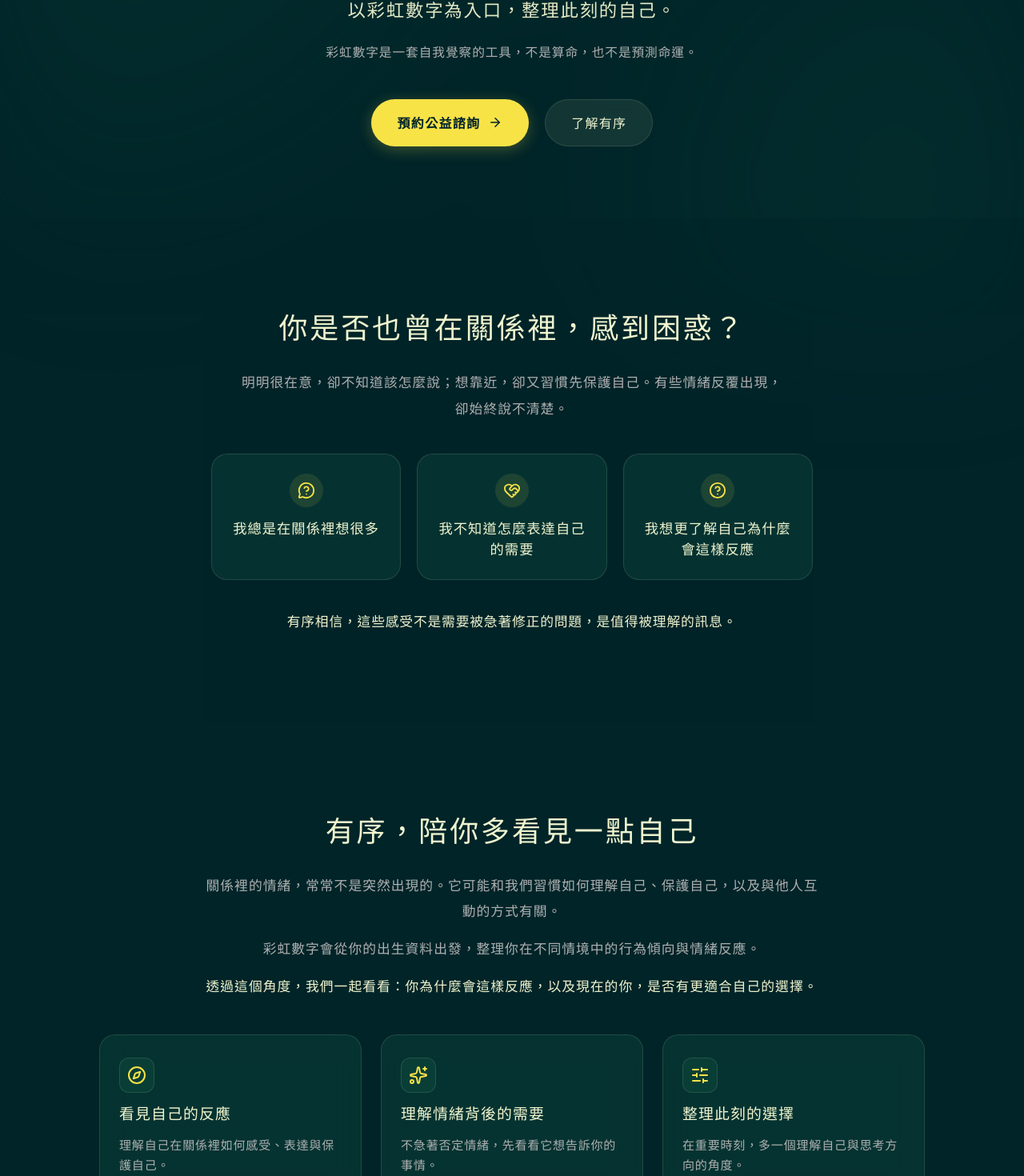
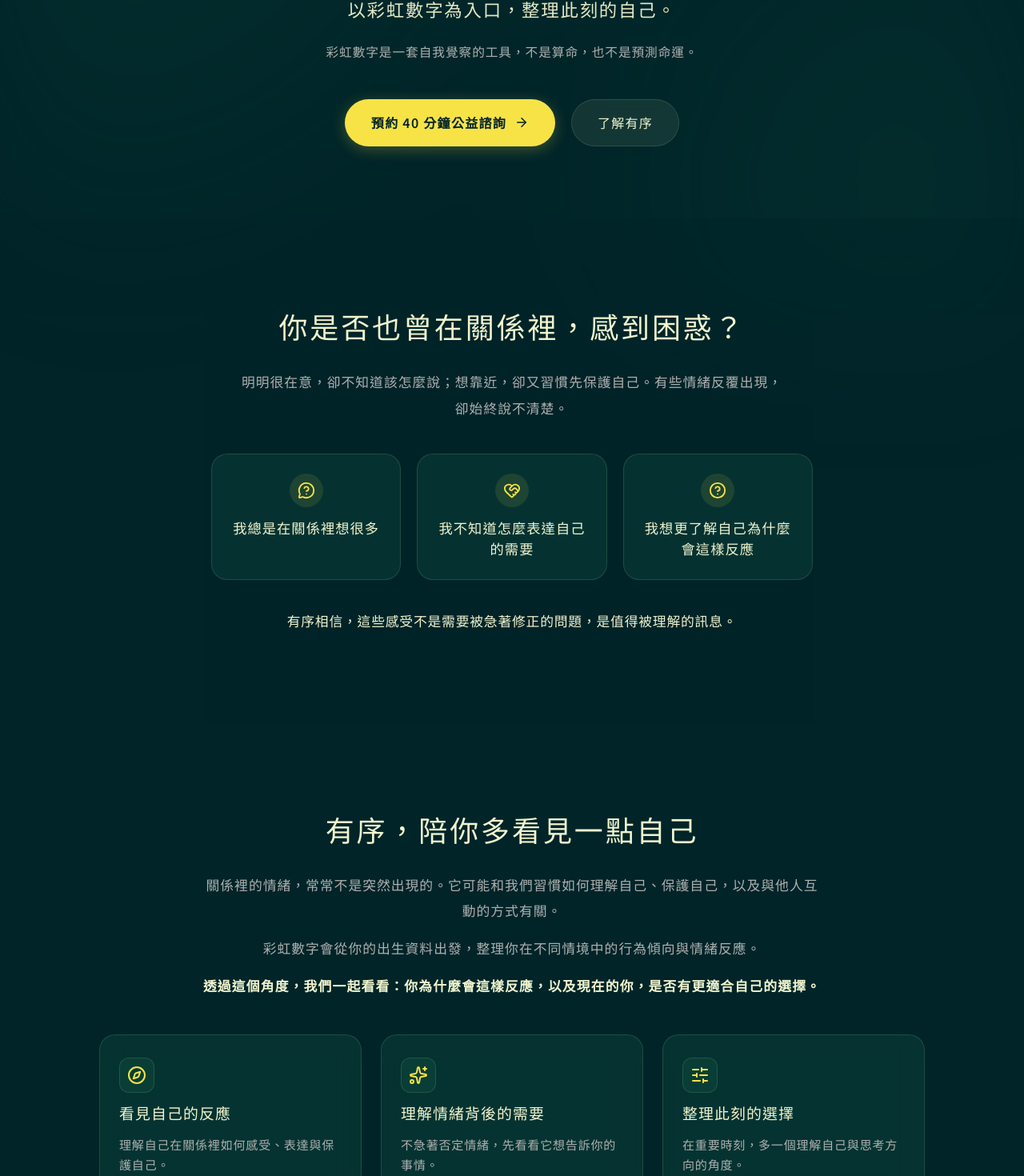
Before and after one commit to YuChingLinLisa/yousee-website, a React (Vite) app: page / in a window 1280 px wide. Shown: the part 370-1840 px from the top of the page at 80% size. Built offline with nearby package versions, Linux system fonts and the light colour scheme.

Commit message:
fix: update all LINE booking buttons to official LINE add-friend URL

```diff
--- a/src/components/About.jsx
+++ b/src/components/About.jsx
@@ -36,7 +36,7 @@ export default function About() {
             <p style={{ marginBottom: '14px' }}>
               彩虹數字會從你的出生資料出發，整理你在不同情境中的行為傾向與情緒反應。
             </p>
-            <p style={{ color: 'var(--color-cream-light)', margin: 0 }}>
+            <p style={{ color: 'var(--color-cream-light)', margin: 0, fontWeight: 600, letterSpacing: '0.07em' }}>
               透過這個角度，我們一起看看：你為什麼會這樣反應，以及現在的你，是否有更適合自己的選擇。
             </p>
           </div>
--- a/src/components/FinalCTA.jsx
+++ b/src/components/FinalCTA.jsx
@@ -1,7 +1,7 @@
 import React from 'react';
 import { ArrowRight } from 'lucide-react';
 
-const LINE_BOOKING_URL = "https://line.me/R/oaMessage/@545trppy/?我想預約有序的公益諮詢";
+const LINE_BOOKING_URL = "https://line.me/R/ti/p/@545trppy";
 
 export default function FinalCTA() {
   return (
@@ -18,7 +18,7 @@ export default function FinalCTA() {
             letterSpacing: '0.08em'
           }}
         >
-          讓理解自己，成為關係改變的開始
+          讓理解自己，成為整理生活的起點
         </h2>
 
         <p style={{
@@ -27,9 +27,9 @@ export default function FinalCTA() {
           maxWidth: '560px',
           margin: '0 auto 36px auto',
           lineHeight: 1.8,
-          letterSpacing: '0.05em'
+          letterSpacing: '0.06em'
         }}>
-          不需要先把故事整理完整，從你現在最想理解的地方開始就好。
+          給自己一段時間，在重要時刻，多看見自己一點。
         </p>
 
         <div>
@@ -40,7 +40,7 @@ export default function FinalCTA() {
             className="btn btn-primary"
             style={{ fontSize: '1.05rem', padding: '15px 38px', letterSpacing: '0.08em' }}
           >
-            <span>預約公益諮詢</span>
+            <span>預約 40 分鐘公益諮詢</span>
             <ArrowRight size={18} />
           </a>
         </div>
--- a/src/components/Footer.jsx
+++ b/src/components/Footer.jsx
@@ -72,11 +72,11 @@ export default function Footer() {
                   display: 'flex',
                   alignItems: 'center',
                   gap: '8px',
-                  color: 'var(--color-muted-grey)',
+                  color: 'var(--color-cream-light)',
                   textDecoration: 'none'
                 }}
               >
-                <svg width="18" height="18" viewBox="0 0 24 24" fill="none" stroke="currentColor" strokeWidth="2" strokeLinecap="round" strokeLinejoin="round">
+                <svg width="18" height="18" viewBox="0 0 24 24" fill="none" stroke="var(--color-bright-yellow)" strokeWidth="2" strokeLinecap="round" strokeLinejoin="round">
                   <rect x="2" y="2" width="20" height="20" rx="5" ry="5"></rect>
                   <path d="M16 11.37A4 4 0 1 1 12.63 8 4 4 0 0 1 16 11.37z"></path>
                   <line x1="17.5" y1="6.5" x2="17.51" y2="6.5"></line>
--- a/src/components/Hero.jsx
+++ b/src/components/Hero.jsx
@@ -1,7 +1,7 @@
 import React from 'react';
 import { ArrowRight } from 'lucide-react';
 
-const LINE_BOOKING_URL = "https://line.me/R/oaMessage/@545trppy/?我想預約有序的公益諮詢";
+const LINE_BOOKING_URL = "https://line.me/R/ti/p/@545trppy";
 
 export default function Hero() {
   return (
@@ -62,7 +62,7 @@ export default function Hero() {
             className="btn btn-primary"
             style={{ letterSpacing: '0.08em' }}
           >
-            <span>預約公益諮詢</span>
+            <span>預約 40 分鐘公益諮詢</span>
             <ArrowRight size={18} />
           </a>
           <a
--- a/src/components/Navbar.jsx
+++ b/src/components/Navbar.jsx
@@ -1,7 +1,7 @@
 import React, { useState, useEffect } from 'react';
 import { Menu, X, ArrowRight } from 'lucide-react';
 
-const LINE_BOOKING_URL = "https://line.me/R/oaMessage/@545trppy/?我想預約有序的公益諮詢";
+const LINE_BOOKING_URL = "https://line.me/R/ti/p/@545trppy";
 
 export default function Navbar() {
   const [isScrolled, setIsScrolled] = useState(false);
```
